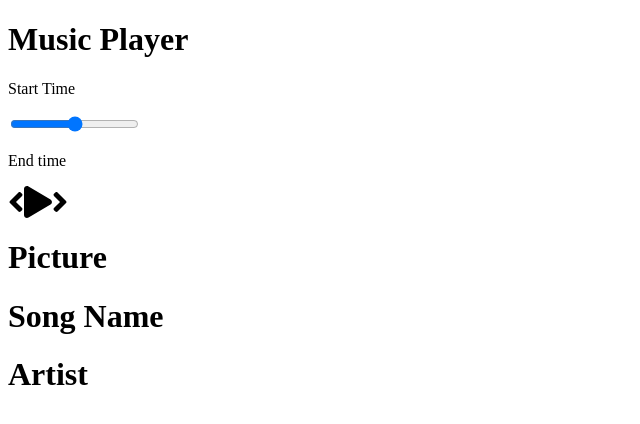
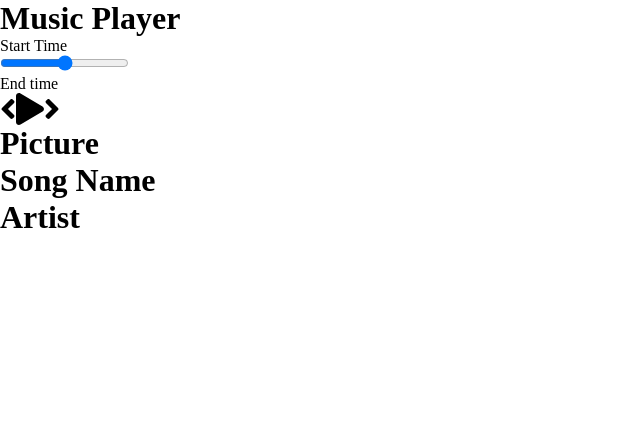
Before and after one commit to Beekasha/music-player-de, a React (Create React App) app: page / in a window 1280 px wide. Shown: the top 424 px of the page, without its empty margins (0-640 px from the left). Built offline with nearby package versions, Linux system fonts and the light colour scheme.

Commit message:
fixed scss error

```diff
--- a/package.json
+++ b/package.json
@@ -9,7 +9,7 @@
     "@testing-library/jest-dom": "^5.11.4",
     "@testing-library/react": "^11.1.0",
     "@testing-library/user-event": "^12.1.10",
-    "node-sass": "^5.0.0",
+    "node-sass": "^4.14.1",
     "react": "^17.0.1",
     "react-dom": "^17.0.1",
     "react-scripts": "4.0.0",
@@ -38,5 +38,9 @@
       "last 1 firefox version",
       "last 1 safari version"
     ]
+  },
+  "devDependencies": {
+    "sass": "^1.29.0",
+    "sass-loader": "^10.1.0"
   }
 }
--- a/src/App.js
+++ b/src/App.js
@@ -1,5 +1,9 @@
 import React from 'react';
 
+// Styles
+import './styles/app.scss'
+
+//Components
 import Player from './components/Player';
 import Song from './components/Song';
 
--- /dev/null
+++ b/src/styles/_player.scss
@@ -0,0 +1,5 @@
+//partial
+
+.song-container {
+    min-height: 60vh;
+}
--- a/src/styles/app.scss
+++ b/src/styles/app.scss
@@ -3,3 +3,6 @@
     padding: 0;
     box-sizing: border-box;
 }
+
+@import './song';
+@import './player';
```
Also changed, not shown: src/styles/_song.scss (added), 1 other file (tests, documents, lock files or other folders).
